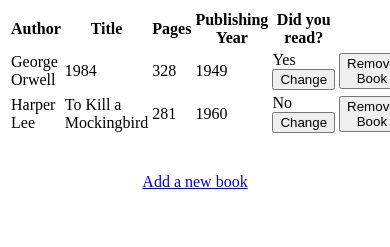
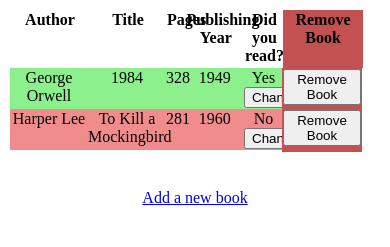
Before and after one commit to pablitoyo11/Project-Library-JavaScript-Course, a plain HTML site: page index.html in a window 390 px wide. Drawn offline with Linux system fonts and the light colour scheme.

Commit message:
add data-read for styling purpuse, style table with grid (did not make responsive at small width)

```diff
--- a/index.html
+++ b/index.html
@@ -18,6 +18,7 @@
                     <th>Pages</th>
                     <th>Publishing Year</th>
                     <th>Did you read?</th>
+                    <th>Remove Book</th>
                 </tr>
             </thead>
             <tbody>
--- a/script.js
+++ b/script.js
@@ -83,6 +83,7 @@ function addBookToTable(author, title, pages, publishingYear, haveRead,bookIndex
         myLibrary[bookIndex].haveRead();
         updateLibraryToTable();
     });
+    protoHaveReadCellBtn.setAttribute("data-read", myLibrary[bookIndex].read);
     haveReadCell.appendChild(protoHaveReadCellBtn);
     row.appendChild(haveReadCell);
 
--- a/style.css
+++ b/style.css
@@ -86,7 +86,6 @@ flex:1;
     text-align: center;
 }
 
-
 .addBookPopupBoxBtn {
     width: 40%;
     margin: 0 auto;
@@ -135,3 +134,45 @@ flex:1;
     text-decoration: none;
     color: #333;
 }
+
+th:nth-child(6), td:nth-child(6) {
+    background-color: rgb(196, 81, 81);
+}
+
+tr:has(.haveReadBtn[data-read="true"]) {
+    background-color: rgb(140, 240, 140);
+}
+
+tr:has(.haveReadBtn[data-read="false"]) {
+    background-color: rgb(240, 140, 140);
+}
+
+tr:hover {background-color: #57afaf !important;}
+
+#bookTable>table>thead>tr{
+    display: grid;
+    width: 90vw;
+    grid-template-columns: 4fr 4fr 1fr 3fr 2fr 4fr;
+}
+
+#bookTable>table>tbody>tr{
+    display: grid;
+    width: 90vw;
+    grid-template-columns: 4fr 4fr 1fr 3fr 2fr 4fr;
+}
+#bookTable>table>tbody>tr{
+    justify-items: center;
+}
+#bookTable>table>tbody>tr>td:nth-child(6){
+    grid-column: 6;
+}
+
+#bookTable>table>thead>tr>th, #bookTable>table>tbody>tr>td{
+min-width: 0;
+min-height: 0;
+width: 100%;
+height: 100%;
+}
+table>*{
+    text-align: center;
+}
```
